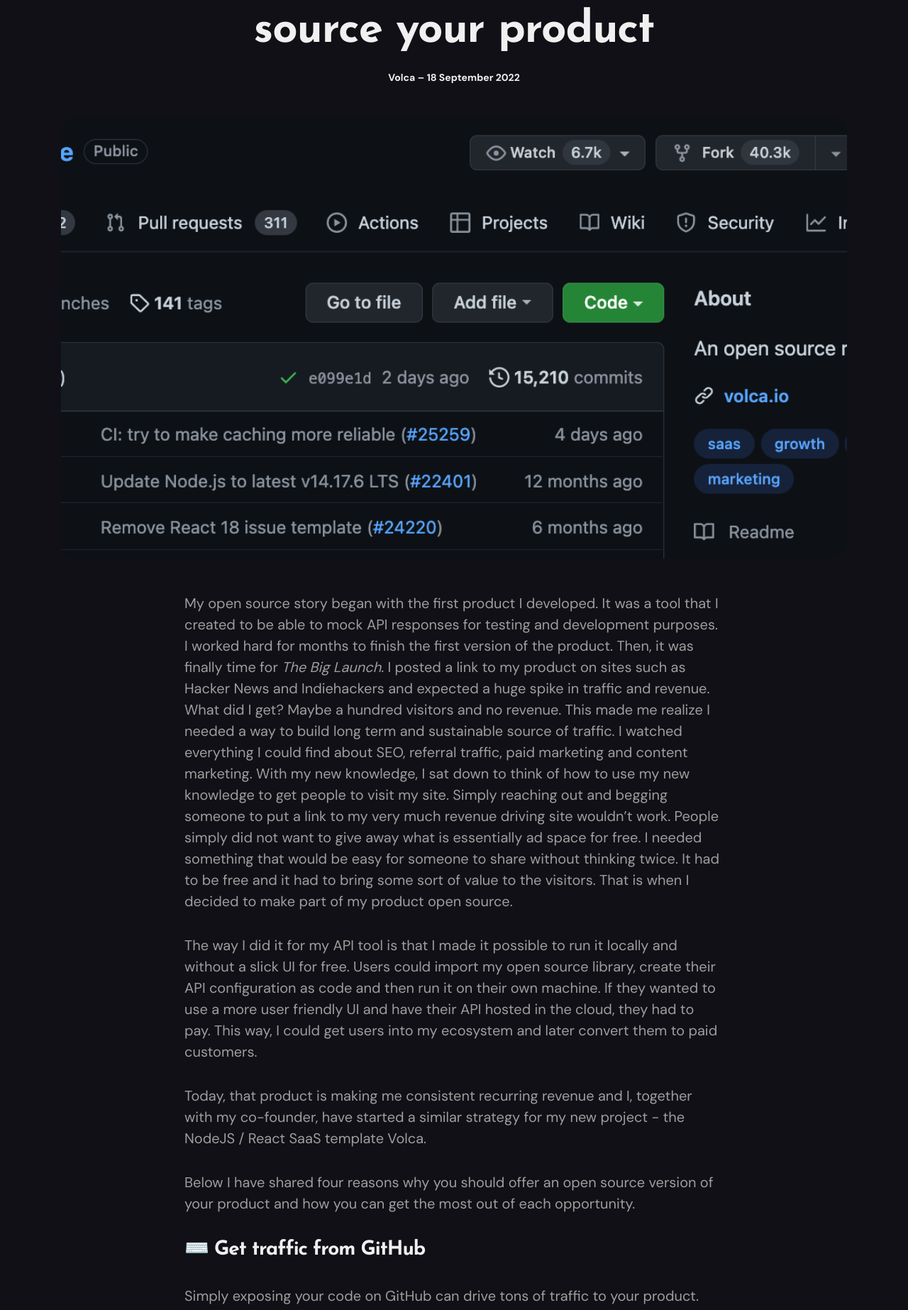
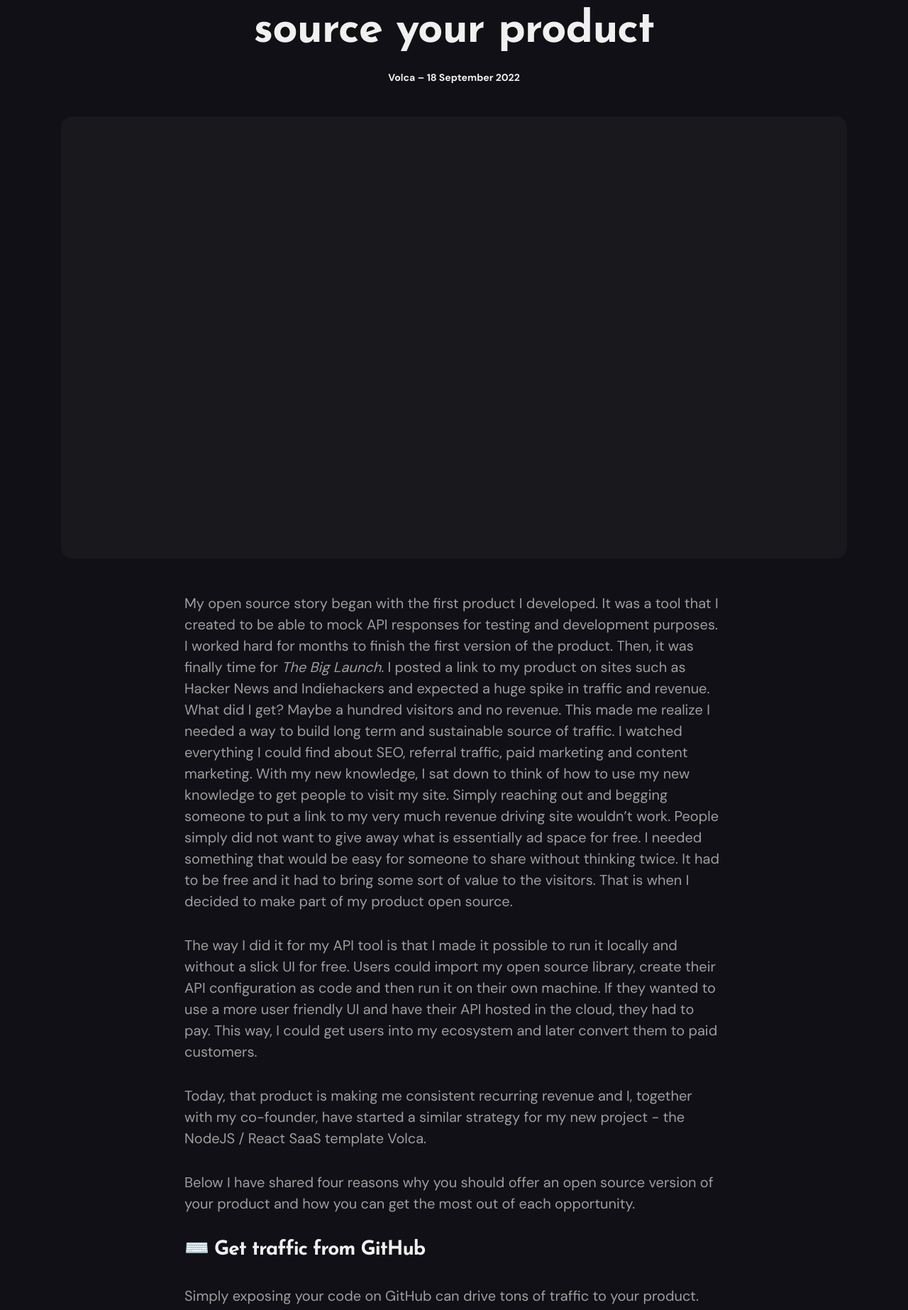
Before and after one commit to volca-io/volca-io.github.io, a Jekyll site: the page built from _posts/2022-09-18-why-you-should-open-source.markdown, in a window 1280 px wide. Shown: the part 399-2245 px from the top of the page at 71% size. Built offline with Jekyll 4.4.1, drawn with Linux system fonts in a browser that asks for light colours; nearby versions of some CDN libraries.

Commit message:
Update 2022-09-18-why-you-should-open-source.markdown

```diff
--- a/_posts/2022-09-18-why-you-should-open-source.markdown
+++ b/_posts/2022-09-18-why-you-should-open-source.markdown
@@ -3,7 +3,7 @@
 title: Why you should open source your product
 description: Learn about the opportunities that you can unlock by making (parts of) your product open source
 date: 2022-09-18 15:01:35 +0300
-image: '/images/os.png'
+image: ''
 tags: [open source, saas, nodejs, api]
 published: true
 ---
```
